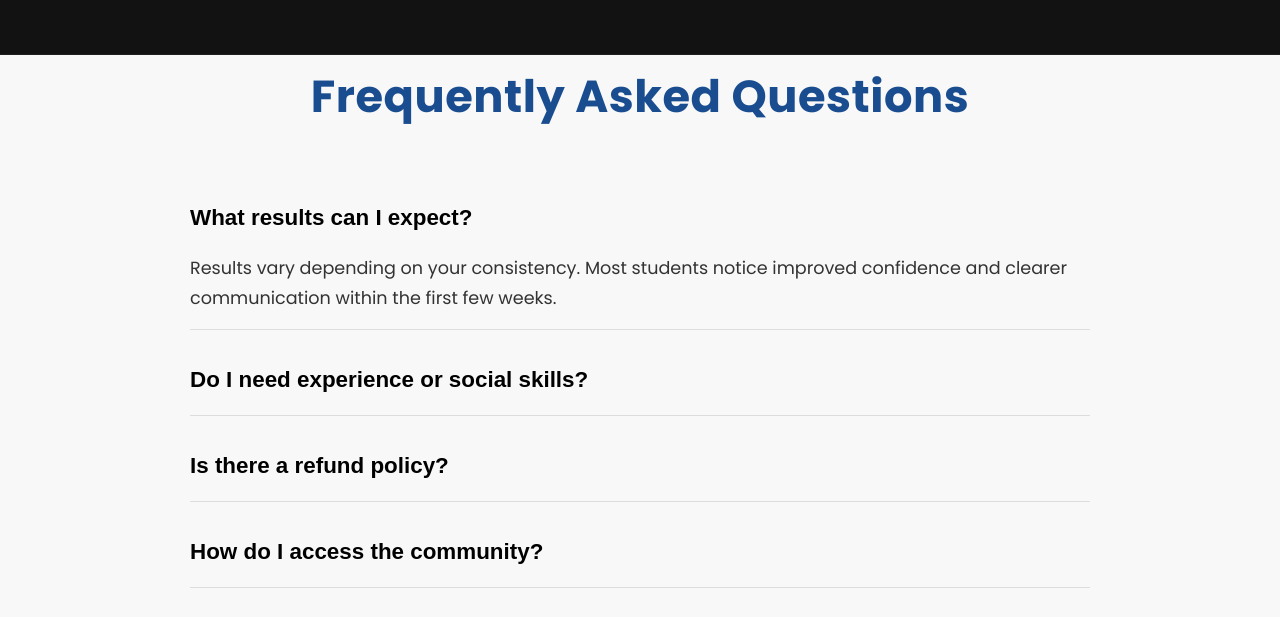
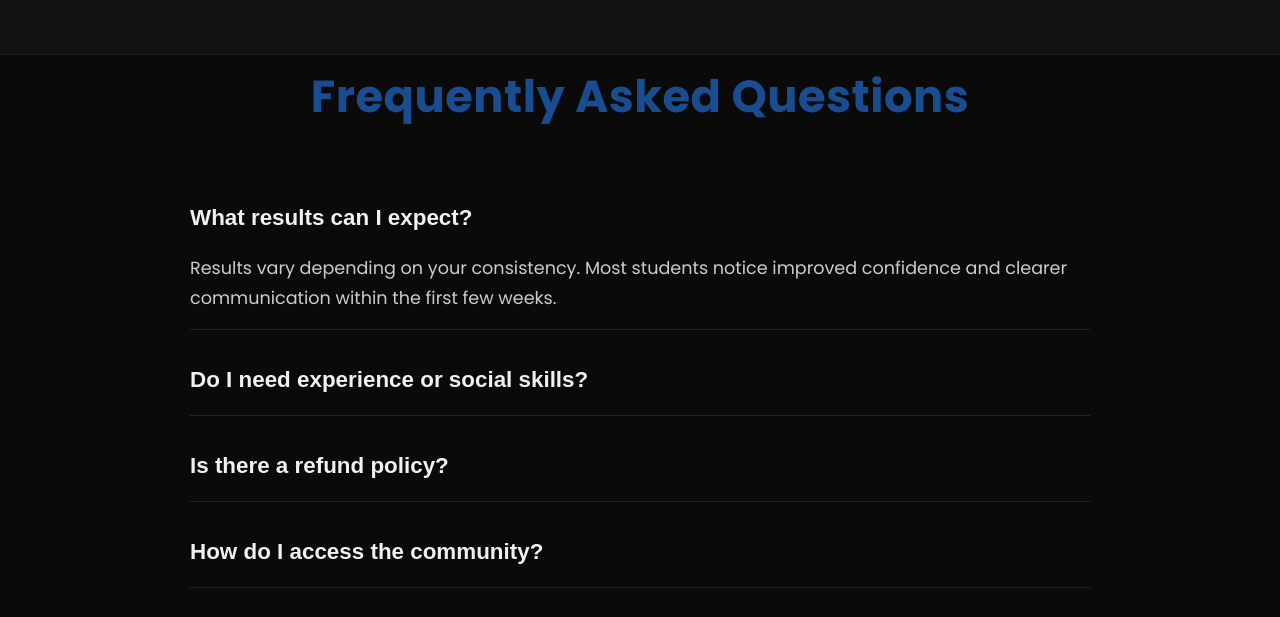
Before and after one commit to deepakselfhelp/realcoachdeepak, a plain HTML site: page index.html in a window 1280 px wide. Both pictures are taken after a click on the button "What results can I expect?". Shown: the part 6475-7092 px from the top of the page. Drawn offline with Linux system fonts and the light colour scheme.

Commit message:
Update style.css

```diff
--- a/assets/css/style.css
+++ b/assets/css/style.css
@@ -716,12 +716,12 @@ a:hover {
 }
 
 /* ------------------------------
-   FAQ SECTION (Updated Premium Layout)
+   FAQ SECTION (Dark Theme)
 --------------------------------*/
 .faq {
-  background: #f8f8f8;
+  background: #0a0a0a;
   padding: 100px 10%;
-  color: #222;
+  color: #fff;
 }
 
 .faq-container {
@@ -731,7 +731,7 @@ a:hover {
 
 .faq .section-title {
   text-align: center;
-  color: #1a4d8f;
+  color: #1a4d8f; /* same blue as “Meet Deepak” */
   font-size: 2.8rem;
   margin-bottom: 60px;
   letter-spacing: 0.5px;
@@ -744,7 +744,7 @@ a:hover {
 }
 
 .faq-item {
-  border-bottom: 1px solid #ddd;
+  border-bottom: 1px solid #222;
   padding-bottom: 10px;
 }
 
@@ -752,7 +752,7 @@ a:hover {
   width: 100%;
   background: none;
   border: none;
-  color: #000;
+  color: #f1f1f1;
   text-align: left;
   font-size: 1.4rem;
   font-weight: 600;
@@ -768,7 +768,7 @@ a:hover {
 .faq-answer {
   display: none;
   padding: 10px 0 5px;
-  color: #333;
+  color: #ccc;
   font-size: 1.1rem;
   line-height: 1.75;
   animation: fadeIn 0.3s ease;
@@ -782,7 +782,7 @@ a:hover {
   display: block;
 }
 
-/* Fade animation for opening */
+/* Fade animation */
 @keyframes fadeIn {
   from { opacity: 0; transform: translateY(-5px); }
   to { opacity: 1; transform: translateY(0); }
@@ -791,7 +791,7 @@ a:hover {
 /* ------------------------------
    RESPONSIVE DESIGN
 --------------------------------*/
-@media (max-width: 900px) {
+@media (max-width: 768px) {
   .faq {
     padding: 80px 8%;
   }
@@ -809,7 +809,7 @@ a:hover {
   }
 }
 
-@media (max-width: 768px) {
+@media (max-width: 600px) {
   .faq {
     padding: 60px 6%;
   }
```
